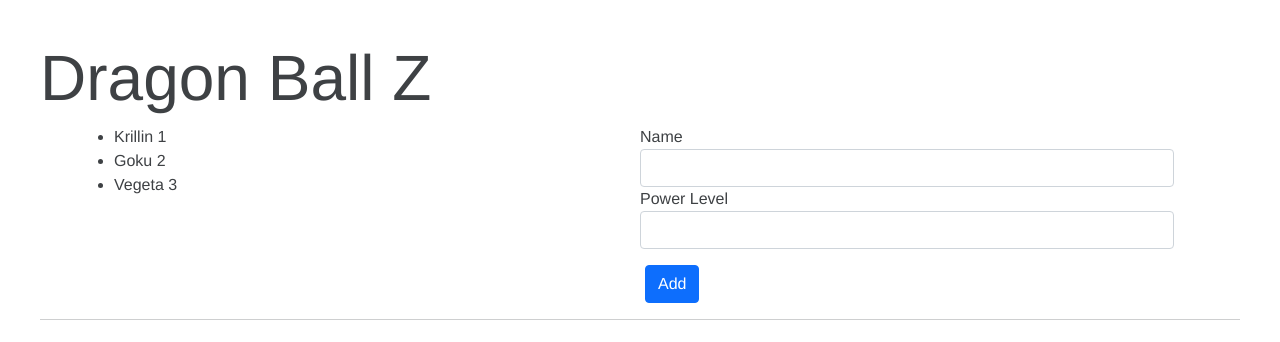
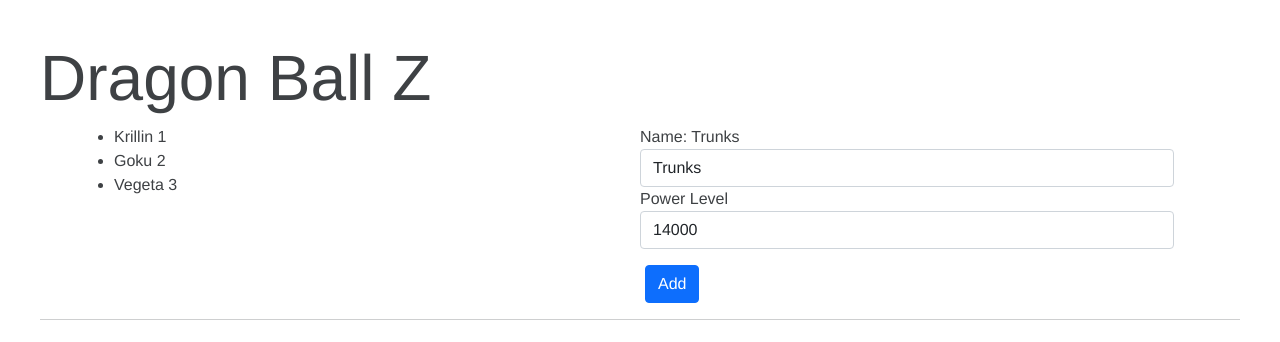
Before and after one commit to kevinnn92/angular-basics, an Angular app: page / in a window 1280 px wide. Shown: the top 342 px of the page. Built offline with nearby package versions, Linux system fonts and the light colour scheme.

Commit message:
added ngModel to inputs

```diff
--- a/src/app/dbz/main-page/main-page.component.html
+++ b/src/app/dbz/main-page/main-page.component.html
@@ -12,11 +12,23 @@
       <div class="col-md-6">
         <!-- the (ngSubmit) is used to preventDefault when sending a form -->
         <form (ngSubmit)="send()">
-          <label for="name">Name</label>
-          <input type="text" class="form-control" name="name" id="name">
+          <label for="name">Name: {{newChar.name}}</label>
+          <input
+            type="text"
+            class="form-control"
+            name="name"
+            id="name"
+            [(ngModel)]="newChar.name"
+          >
           <label for="powerLvl">Power Level</label>
-          <input type="number" class="form-control" name="powerLvl" id="powerLvl">
-            <button type="submit" class="btn btn-primary mt-3">Add</button>
+          <input
+            type="number"
+            class="form-control"
+            name="powerLvl"
+            id="powerLvl"
+            [(ngModel)]="newChar.powerLvl"
+          >
+          <button type="submit" class="btn btn-primary mt-3">Add</button>
         </form>
       </div>
     </div>
--- a/src/app/dbz/main-page/main-page.component.ts
+++ b/src/app/dbz/main-page/main-page.component.ts
@@ -1,4 +1,9 @@
 import { Component } from '@angular/core';
+
+interface Character {
+  name: string;
+  powerLvl: number;
+}
 
 @Component({
   selector: 'app-main-page',
@@ -6,7 +11,13 @@
   styleUrls: ['./main-page.component.css']
 })
 export class MainPageComponent {
+  newChar: Character = {
+    name: 'Trunks',
+    powerLvl: 14000
+  }
+
   send() {
-    console.log('this is a test');
+    console.log(this.newChar);
   }
+
 }
```
